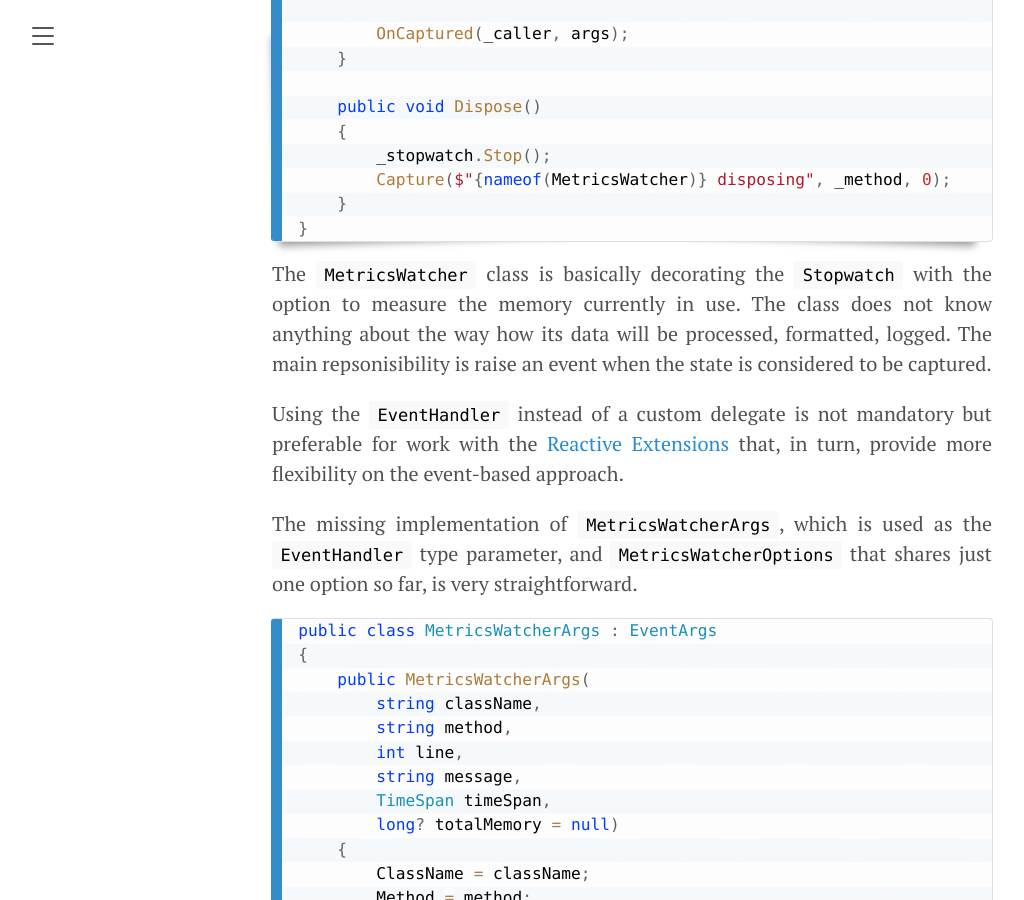
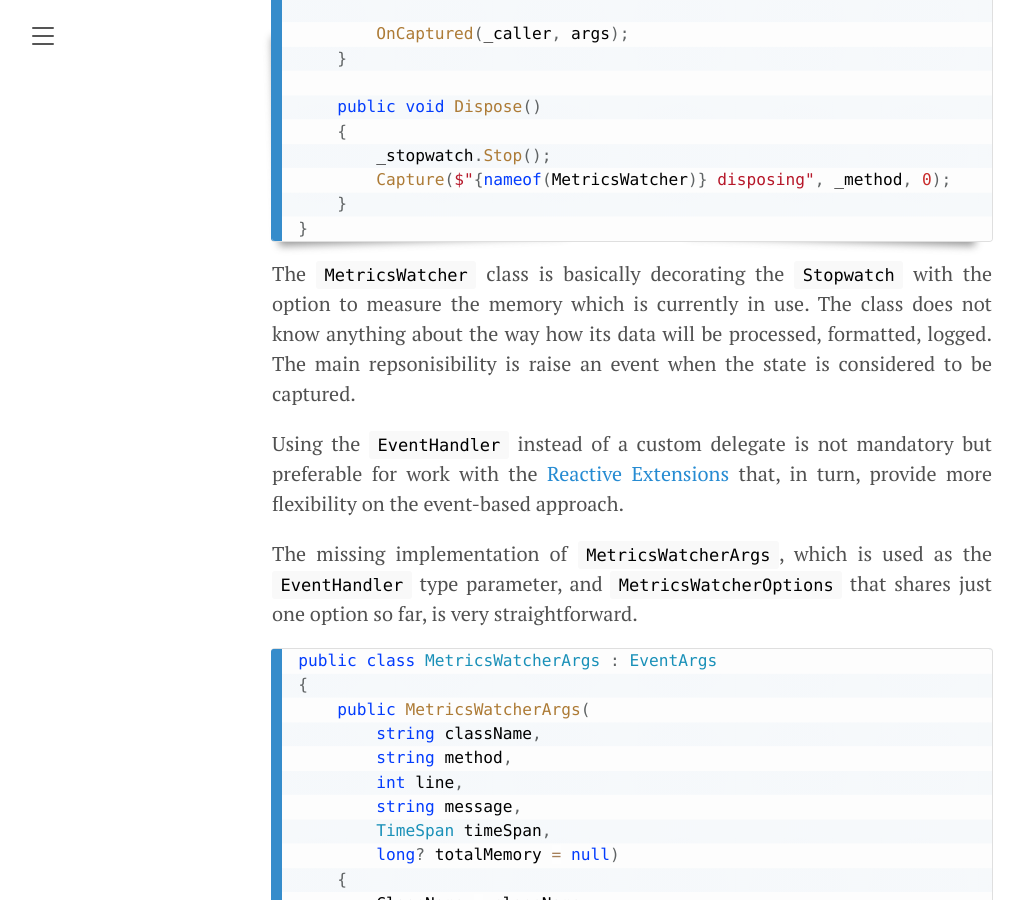
Before and after one commit to akovanev/kovanev.github.io, a Jekyll site: the page built from _posts/2020-08-02-How-to-log-metrics-on-different-envs.md, in a window 1280 px wide and 900 px high, scrolled down 1336 px. Shown: the whole window, without its empty margins (8-1032 px from the left). Built offline with Jekyll 4.4.1, drawn with Linux system fonts in a browser that asks for light colours; some of the changed text lies outside the part shown.

Commit message:
Text updates

```diff
--- a/_posts/2020-08-02-How-to-log-metrics-on-different-envs.md
+++ b/_posts/2020-08-02-How-to-log-metrics-on-different-envs.md
@@ -51,7 +51,7 @@ The idea of this article is combine several known approaches to write the code t
     }
 }</code></pre>
 
-The <code>MetricsWatcher</code> class is basically decorating the <code>Stopwatch</code> with the option to measure the memory currently in use. The class does not know anything about the way how its data will be processed, formatted, logged. The main repsonisibility is raise an event when  the state is considered to be captured.
+The <code>MetricsWatcher</code> class is basically decorating the <code>Stopwatch</code> with the option to measure the memory which is currently in use. The class does not know anything about the way how its data will be processed, formatted, logged. The main repsonisibility is raise an event when  the state is considered to be captured.
 
 Using the <code>EventHandler</code> instead of a custom delegate is not mandatory but preferable for work with the <a href="https://github.com/dotnet/reactive">Reactive Extensions</a> that, in turn, provide more flexibility on the event-based approach.
 
```
Also changed, not shown: other parts of _posts/2020-08-02-How-to-log-metrics-on-different-envs.md (+1 -1 lines).
